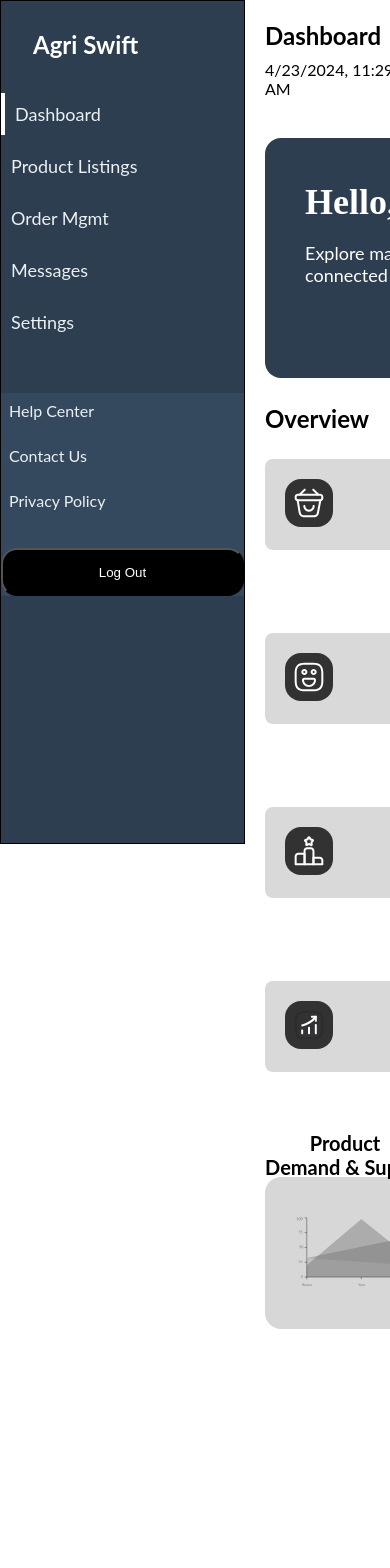
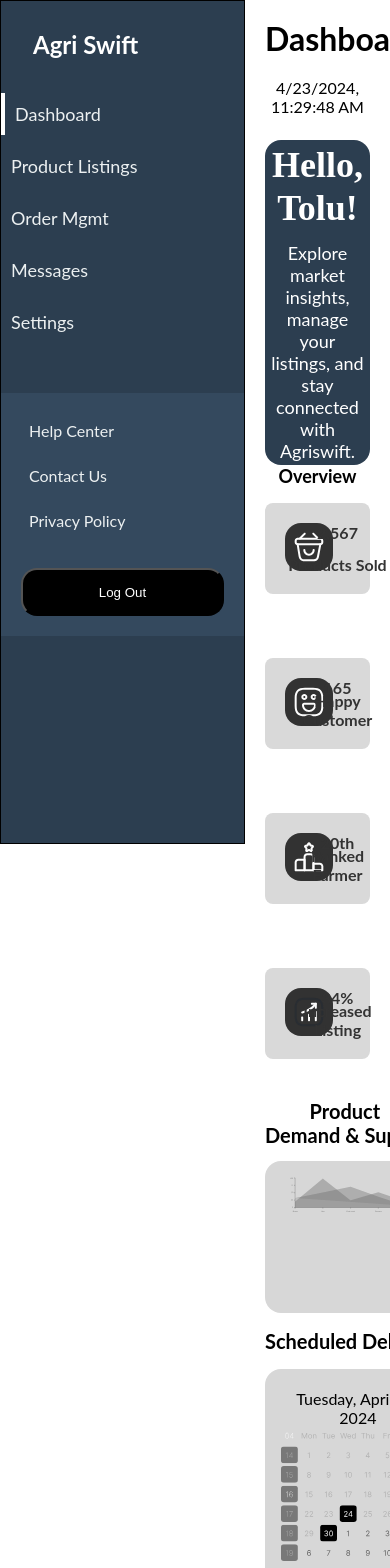
Before and after one commit to temidayobelloh/Agri_Swift, a React (Create React App) app: page /dashboard in a window 390 px wide. Shown: the top 1568 px of the page. Built offline with nearby package versions, Linux system fonts and the light colour scheme.

Commit message:
worked on the responsiveness of the stylings

```diff
--- a/src/App.css
+++ b/src/App.css
@@ -59,7 +59,6 @@
 
 .sidebar li {
   margin-bottom: 10px;
-
 }
 
 .sidebar a {
@@ -94,6 +93,7 @@
   color: white;
   text-align: left;
   margin-top: 50px;
+  padding: 20px; /* Added padding */
 }
 
 .dashboard-footer-container ul {
@@ -104,8 +104,6 @@
 
 .dashboard-footer-container ul li {
   margin-bottom: 10px;
-  margin-left: 0;
-
 }
 
 .dashboard-footer-container ul li a {
--- a/src/Components/Background/background-component.css
+++ b/src/Components/Background/background-component.css
@@ -1,36 +1,45 @@
+/* Styles for First Background */
 .first-background {
   margin: 0;
   padding: 0;
-    background-color: white;
+  background-color: #f5f5f5; /* Soft gray background */
 }
 
+/* Styles for Radio Inputs */
 input[type="radio"] {
   width: 24px;
   height: 24px;
   margin-right: 8px;
 }
 
+/* Styles for Logo */
 .logo {
-    width: 105px;
-    font-size: 20px;
+  width: 100%; /* Full width */
+  max-width: 150px; /* Adjusted maximum width */
+  font-size: 24px; /* Slightly larger font size */
   font-weight: bold;
   line-height: 56px;
   color: black;
   text-align: center;
+  margin: 0 auto; /* Center the logo horizontally */
 }
 
+/* Styles for Sign-up Button */
 .sign-up-button {
-    width: 400px;
+  width: 100%; /* Full width */
+  max-width: 400px; /* Adjusted maximum width */
   height: 48px;
-    border: 1px solid #323232;
+  border: 2px solid #323232; /* Increased border thickness */
   color: black;
   background-color: transparent;
-    border-radius: 16px;
+  border-radius: 24px; /* Rounded border */
   padding: 0;
-    opacity: 0;
+  opacity: 0.8; /* Reduced opacity */
+  display: block; /* Change to block element */
+  margin: 24px auto; /* Center the button horizontally with some margin */
 }
 
 /* Set minimum width for label elements */
 label {
-    min-width: 108px;
+  min-width: 100px; /* Adjusted minimum width */
 }
--- a/src/Components/Dashboard-Figure/dashboard-figure.css
+++ b/src/Components/Dashboard-Figure/dashboard-figure.css
@@ -1,25 +1,29 @@
+/* Styles for Dashboard Figure Wrapper */
 .dashboard-figure-wrapper {
     display: flex;
-    align-items: flex-start;
+    flex-wrap: wrap; /* Allow wrapping for smaller screens */
     justify-content: space-between;
     width: 100%;
     max-width: 1080px;
     margin: 0 auto;
   }
 
+  /* Styles for Dashboard Figure Title */
   .dashboard-figure-title {
-    width: 160px;
+    width: 100%; /* Full width */
+    max-width: 160px;
     height: 46px;
     text-align: center;
     font-size: 20px;
     color: black;
     font-weight: bold;
     white-space: nowrap;
+    margin: 0 auto; /* Center the title */
+    margin-bottom: 16px; /* Add some bottom margin */
   }
 
+  /* Styles for Dashboard Figure Two */
   .dashboard-figure-two {
-    display: flex;
-    flex-wrap: wrap;
     width: 100%;
     max-width: 436px;
     height: 152px;
@@ -28,30 +32,31 @@
     padding: 16px 18px;
     text-align: center;
     overflow: hidden;
-    margin: 0;
+    margin-bottom: 16px; /* Adjusted margin */
   }
 
-.chart-image{
+  /* Styles for Chart Image */
+  .chart-image {
     max-width: 100%;
     max-height: 100%;
     margin: auto;
     display: block;
   }
 
+  /* Styles for Figure Three Title */
   .fig-three-title {
-    width: 186px;
+    width: 100%; /* Full width */
+    max-width: 186px;
     height: 24px;
-    margin-top: 133px;
-    margin-bottom: 16px;
     line-height: 24px;
     font-weight: bold;
-    font-size: 20px !important;
+    font-size: 20px;
     white-space: nowrap;
-    margin-left: 33px;
-    margin-top: 133px;
-    text-align: center;
+    margin: 0 auto; /* Center the title */
+    margin-bottom: 16px; /* Add some bottom margin */
   }
 
+  /* Styles for Dashboard Figure Three */
   .dashboard-figure-three {
     width: 100%;
     max-width: 252px;
@@ -60,41 +65,50 @@
     text-align: center;
     border-radius: 16px;
     align-items: center;
-    margin-bottom: 20px;
-    margin-left: 24px;
-    padding: 20px 16px 20px 16px;
-}
-.calendar-image{
-    width: 220px;
-    height: 220px;
-    margin-bottom: 20px;
-    padding: 0;
+    margin-bottom: 16px; /* Adjusted margin */
+    margin-left: auto; /* Center the figure */
+    margin-right: auto; /* Center the figure */
+    padding: 20px 16px;
   }
 
+  /* Styles for Calendar Image */
+  .calendar-image {
+    width: 100%;
+    max-width: 220px;
+    height: auto;
+    margin-bottom: 16px; /* Adjusted margin */
+  }
+
+  /* Styles for Figure Four and Five Wrapper */
   .fig-four-and-five-wrapper {
     width: 100%;
     max-width: 344px;
     margin-top: 24px;
-    height: 128px;
+    display: flex;
+    flex-wrap: wrap; /* Allow wrapping for smaller screens */
+    justify-content: space-between;
   }
 
+  /* Styles for Dashboard Figure Four and Five */
   .dashboard-figure-four,
   .dashboard-figure-five {
     width: 100%;
+    max-width: 160px; /* Adjusted maximum width */
     height: auto;
     background-color: #D7D7D7;
     border-radius: 16px;
     padding: 16px;
-    margin-bottom: 24px;
-    margin-left: 24px;
+    margin-bottom: 16px; /* Adjusted margin */
   }
-.dashboard-figure-five{
-    margin-top: 110px;
+
+  /* Styles for Figure Five Title */
+  .figure-five-title {
+    font-size: 20px; /* Adjusted font size */
+    font-weight: bold;
+    line-height: 28px; /* Adjusted line height */
+    width: 100%; /* Full width */
+    max-width: 209px;
+    margin: 0 auto; /* Center the title */
+    margin-bottom: 8px; /* Adjusted bottom margin */
+    white-space: nowrap;
   }
-.figure-five-title{
-    font-size: 24;
-    font-weight: bold;
-    line-height: 32px;
-    width: 209px;
-    margin-bottom: 16px;
-}
--- a/src/Components/DashboardOverview/dashboard-overview.css
+++ b/src/Components/DashboardOverview/dashboard-overview.css
@@ -1,57 +1,55 @@
 /* Dashboard Overview Container */
 .dashboard-overview-container {
   display: grid;
-  grid-template-columns: repeat(4, minmax(0, 1fr)); /* Each column spans 1 fraction of the available space */
+  grid-template-columns: repeat(4, minmax(0, 1fr));
   gap: 24px;
 }
 
 /* Dashboard Overview Component */
 .dashboard-overview-component {
-  position: relative; /* Position the container relatively */
+  position: relative;
   background-color: #D9D9D9;
   padding: 20px;
   border-radius: 8px;
-  transition: transform 0.3s ease; /* Smooth transition on hover */
-  cursor: pointer; /* Add pointer cursor on hover */
-  margin-bottom: 59px;
+  transition: transform 0.3s ease;
+  cursor: pointer;
+  margin-bottom: 40px; /* Reduced margin for better spacing */
 }
 
 .dashboard-overview-component:hover {
-  transform: translateY(-5px); /* Move up slightly on hover */
-  box-shadow: 0px 5px 15px rgba(0, 0, 0, 0.1); /* Add shadow on hover */
+  transform: translateY(-5px);
+  box-shadow: 0px 5px 15px rgba(0, 0, 0, 0.1);
 }
 
 /* Value and Alt Text */
-.value, .alt {
-  position: absolute; /* Position both item.value and item.alt absolutely */
-  width: 116px; /* Set width for both */
-  height: 49px; /* Set height for both */
-  left: 50%; /* Center horizontally */
-  transform: translateX(-50%); /* Center horizontally */
-  font-size: 16px; /* Adjust font size */
-  color: #333; /* Adjust color */
+.value,
+.alt {
+  position: absolute;
+  width: 100%;
+  text-align: center; /* Center align text */
+  font-size: 16px;
+  color: #333;
   font-weight: bold;
-  margin-left: 32px;
-  transition: opacity 0.3s ease; /* Smooth transition on hover */
+  transition: opacity 0.3s ease;
 }
 
 .value {
-  top: 10px; /* Adjust the top spacing for item.value */
+  top: 20px; /* Adjusted top spacing */
 }
 
 .alt {
-  bottom: 10px; /* Adjust the bottom spacing for item.alt */
+  bottom: 20px; /* Adjusted bottom spacing */
 }
 
 /* Responsiveness */
 @media screen and (max-width: 768px) {
   .dashboard-overview-container {
-    grid-template-columns: repeat(2, minmax(0, 1fr)); /* Two columns for smaller screens */
+    grid-template-columns: repeat(2, minmax(0, 1fr));
   }
 }
 
 @media screen and (max-width: 480px) {
   .dashboard-overview-container {
-    grid-template-columns: repeat(1, minmax(0, 1fr)); /* Single column for even smaller screens */
+    grid-template-columns: repeat(1, minmax(0, 1fr));
   }
 }
--- a/src/Components/Pages/Dashboard/dashboard.css
+++ b/src/Components/Pages/Dashboard/dashboard.css
@@ -1,72 +1,92 @@
+/* Styles for Dashboard Title */
 .dashboard-title {
-  width: 174px;
-  font-size: 24px;
+  width: 100%; /* Full width */
+  font-size: 32px; /* Increased font size for emphasis */
   font-weight: bold;
-  line-height: 32px;
-  margin-bottom: 8px;
+  line-height: 1.2; /* Adjusted line height for better readability */
+  margin-bottom: 20px; /* Increased margin for separation */
+  text-align: center; /* Center align text */
 }
 
+/* Styles for Dashboard Date */
 .dashboard-date {
-  width: 174px;
+  width: 100%; /* Full width */
   margin: 0;
-  font-size: 16px;
-  margin-bottom: 40px;
+  font-size: 16px; /* Slightly reduced font size */
+  margin-bottom: 24px; /* Reduced margin */
+  text-align: center; /* Center align text */
 }
 
+/* Styles for Dashboard Container */
 .dashboard-container {
-  width: 900px; /* Set a fixed width */
+  max-width: 100%; /* Full width */
+  width: 100%; /* Full width */
 }
 
+/* Styles for Dashboard Wrapper */
 .dashboard-wrapper {
-  margin: 0;
+  margin: 0 auto; /* Center the content horizontally */
   padding: 0;
 }
+
+/* Styles for Dashboard User Container */
 .dashboard-user-container:hover {
-  box-shadow: 0 0 10px rgba(0, 0, 0, 0.1);
+  box-shadow: 0 0 12px rgba(0, 0, 0, 0.2); /* Slightly increased shadow */
   cursor: pointer;
 }
+
 .dashboard-user-container {
-  max-width: 1080px;
-  height: 240px;
+  max-width: 100%;
+  height: auto; /* Adjusted height to accommodate dynamic content */
   background-color: #2c3e50;
   border-radius: 16px;
-  margin-left: 0px;
+  margin: 0 auto; /* Center the container horizontally */
   position: relative;
-  overflow: visible;
+  overflow: hidden; /* Hidden overflow to contain absolute positioned elements */
   color: white;
 }
+
+/* Styles for Dashboard User Image */
 .dashboard-user-image {
-  width: 370px;
-  height: 326px; /* Set the height of the image */
-  position: absolute; /* Position the image absolutely */
-  top: -64px;
-  left: 530px; /* Move the image 644px to the left */
+  width: 40%; /* Adjusted width for responsiveness */
+  max-width: 400px; /* Set max-width for larger screens */
+  height: auto; /* Auto height to maintain aspect ratio */
+  position: absolute;
+  top: -20%; /* Adjusted position relative to container */
+  right: 10%; /* Adjusted position relative to container */
 }
 
+/* Styles for Dashboard User Wrapper */
 .dashboard-user-wrapper {
-  padding: 40px;
+  padding: 3%; /* Adjusted padding for responsiveness */
 }
 
+/* Styles for Dashboard User */
 .dashboard-user {
   font-family: Montserrat;
-  font-size: 36px;
+  font-size: 36px; /* Slightly larger font size */
   font-weight: bold;
-  line-height: 48px;
-  margin: 0px;
+  line-height: 1.2; /* Adjusted line height */
+  margin: 0;
+  text-align: center; /* Center align text */
 }
 
+/* Styles for Dashboard User Title */
 .dashboard-user-title {
-  font-size: 18px;
-  width: 580px;
-  height: 48px;
-  margin-top: 16px;
+  font-size: 18px; /* Adjusted font size */
+  width: 100%; /* Full width */
+  max-width: 500px; /* Set max-width for larger screens */
+  margin: 0 auto; /* Center the title horizontally */
+  margin-top: 12px; /* Reduced margin */
+  text-align: center; /* Center align text */
 }
 
+/* Styles for Overview Text */
 .overview-text {
-  font-size: 24px;
+  font-size: 18px; /* Adjusted font size */
   font-weight: bold;
-  width: 120px;
-  margin-bottom: 24px;
-  margin: 26px;
+  width: 100%; /* Full width */
+  margin-bottom: 16px; /* Reduced margin */
   margin-left: 0;
+  text-align: center; /* Center align text */
 }
```
Also changed, not shown: src/Components/Pages/Messages/messages.css (+40 -22 lines), src/Components/Pages/Product_Listing/product-listing.css (+39 -24 lines), src/Components/ProductCategories/product-categories.css (+19 -5 lines). Lines whose indentation alone changed are shown as unchanged.
